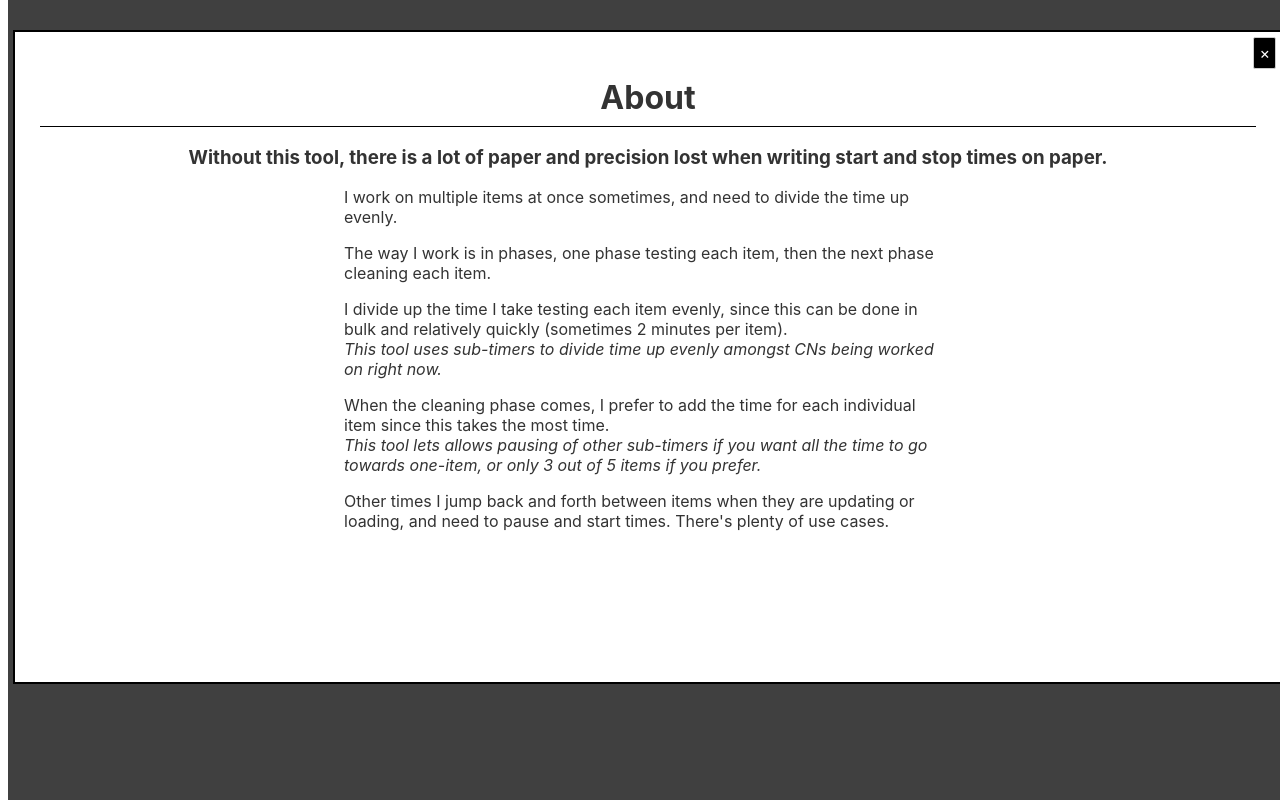
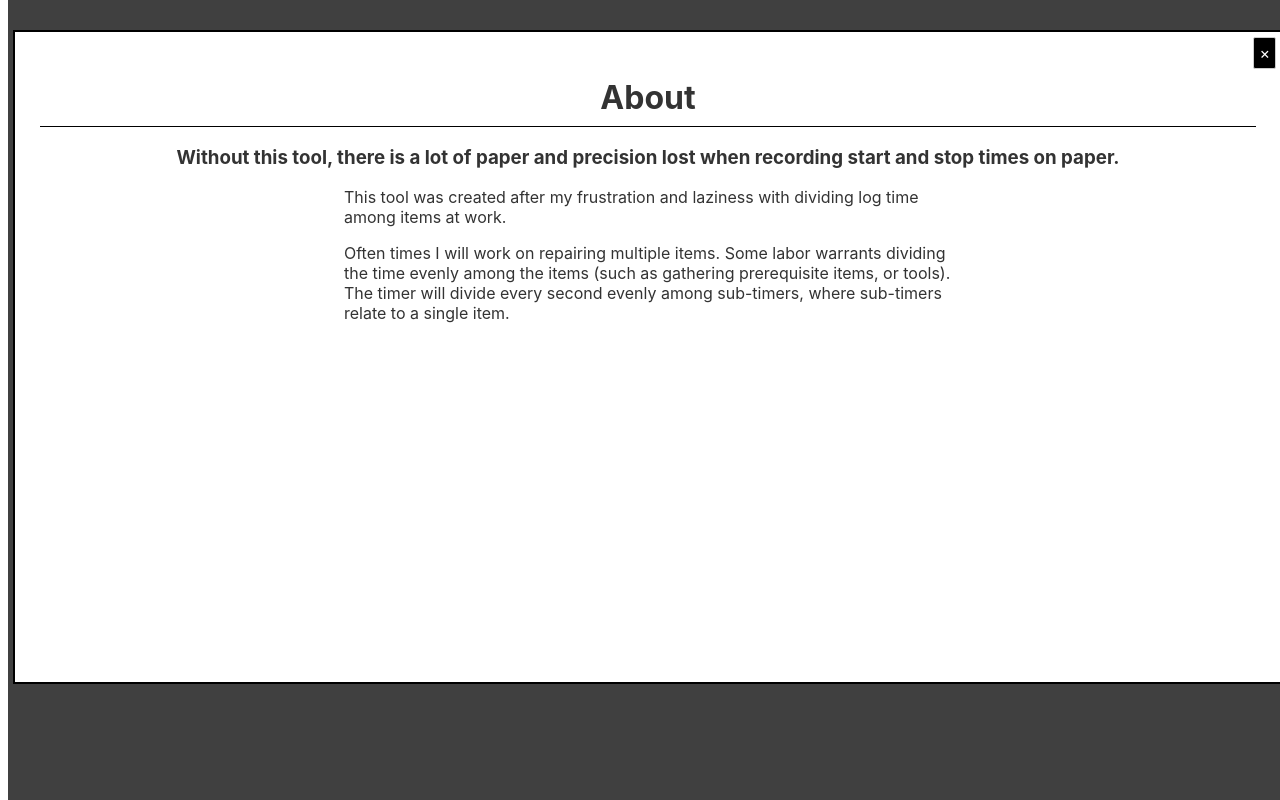
Before and after one commit to f0nkey/time-split-tool, a Svelte app in the folder src/: page / in a window 1280 px wide. Both pictures are taken after a click on the button "About". Built offline with nearby package versions, Linux system fonts and the light colour scheme.

Commit message:
Simplify About; Edit readme; Deploy changes

```diff
--- a/src/src/About.svelte
+++ b/src/src/About.svelte
@@ -1,15 +1,12 @@
-<h3>Without this tool, there is a lot of paper and precision lost when writing start and stop times on paper.</h3>
+<h3>Without this tool, there is a lot of paper and precision lost when recording start and stop times on paper.</h3>
 
 <div>
-    <p>I work on multiple items at once sometimes, and need to divide the time up evenly.</p>
-    <p>The way I work is in phases, one phase testing each item, then the next phase cleaning each item.</p>
-
-    <p>I divide up the time I take testing each item evenly, since this can be done in bulk and relatively quickly (sometimes 2 minutes per item).<br>
-        <i>This tool uses sub-timers to divide time up evenly amongst CNs being worked on right now.</i></p>
-    <p>When the cleaning phase comes, I prefer to add the time for each individual item since this takes the most time.
-        <br><i>This tool lets allows pausing of other sub-timers if you want all the time to go towards one-item, or only 3 out of 5 items if you prefer.</i></p>
-
-    <p>Other times I jump back and forth between items when they are updating or loading, and need to pause and start times. There's plenty of use cases.</p>
+    <p>
+        This tool was created after my frustration and laziness with dividing log time among items at work.
+    </p>
+    <p>
+        Often times I will work on repairing multiple items. Some labor warrants dividing the time evenly among the items (such as gathering prerequisite items, or tools). The timer will divide every second evenly among sub-timers, where sub-timers relate to a single item.
+    </p>
 </div>
 
 <style>
--- a/src/src/App.svelte
+++ b/src/src/App.svelte
@@ -24,12 +24,11 @@
 
 <main>
 	<div>
-		<h1>Robert L's Split Timer Tool</h1>
+		<h1>F0nkey's Split Timer Tool</h1>
 		<Modal bind:show={showAbout} heading="About">
 			<About></About>
 		</Modal>
 		<button style="background-color:#42cc8c;" on:click={()=>{showAbout = true}}>About</button>
-		<p>Developed for tracking time in the Repair Center.</p>
 	</div>
 
 	<CardArea bind:cardsProps={cardsProps}></CardArea>
```
Also changed, not shown: 4 other files (tests, documents, lock files or other folders).
